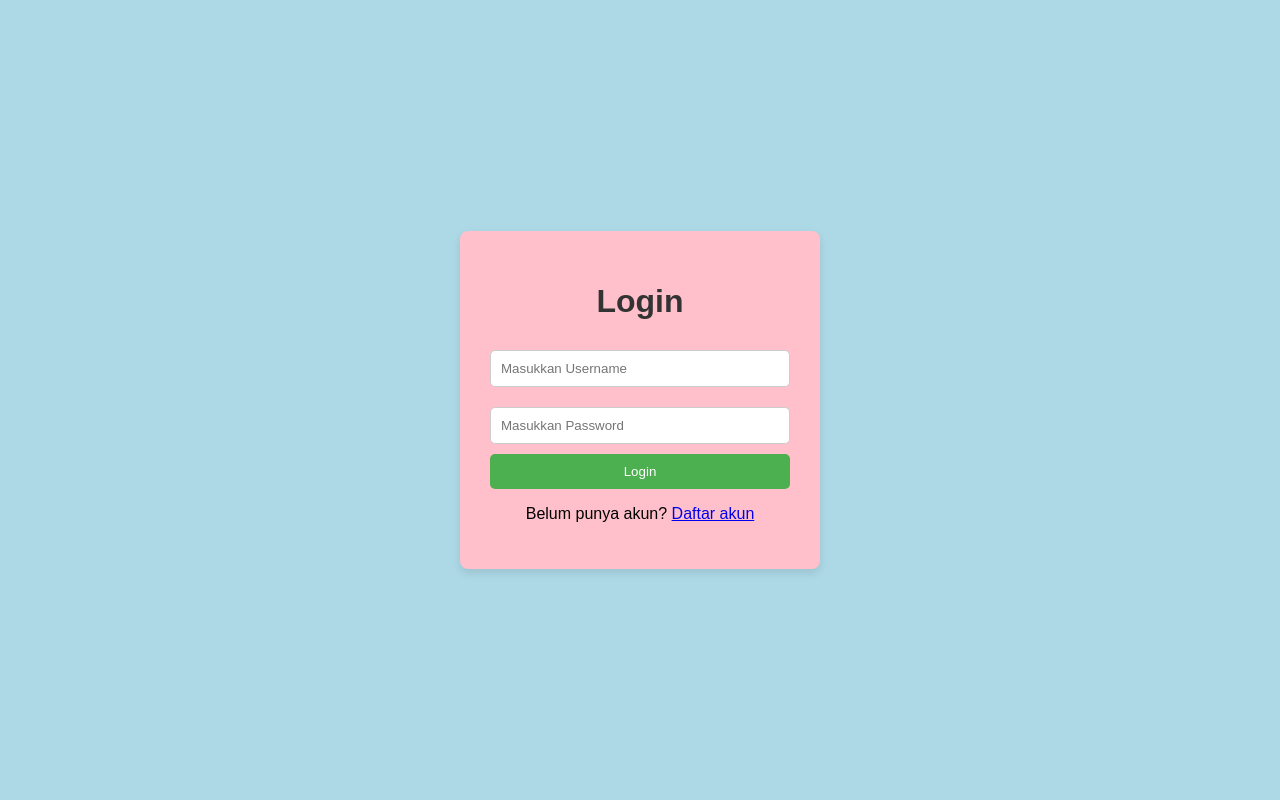
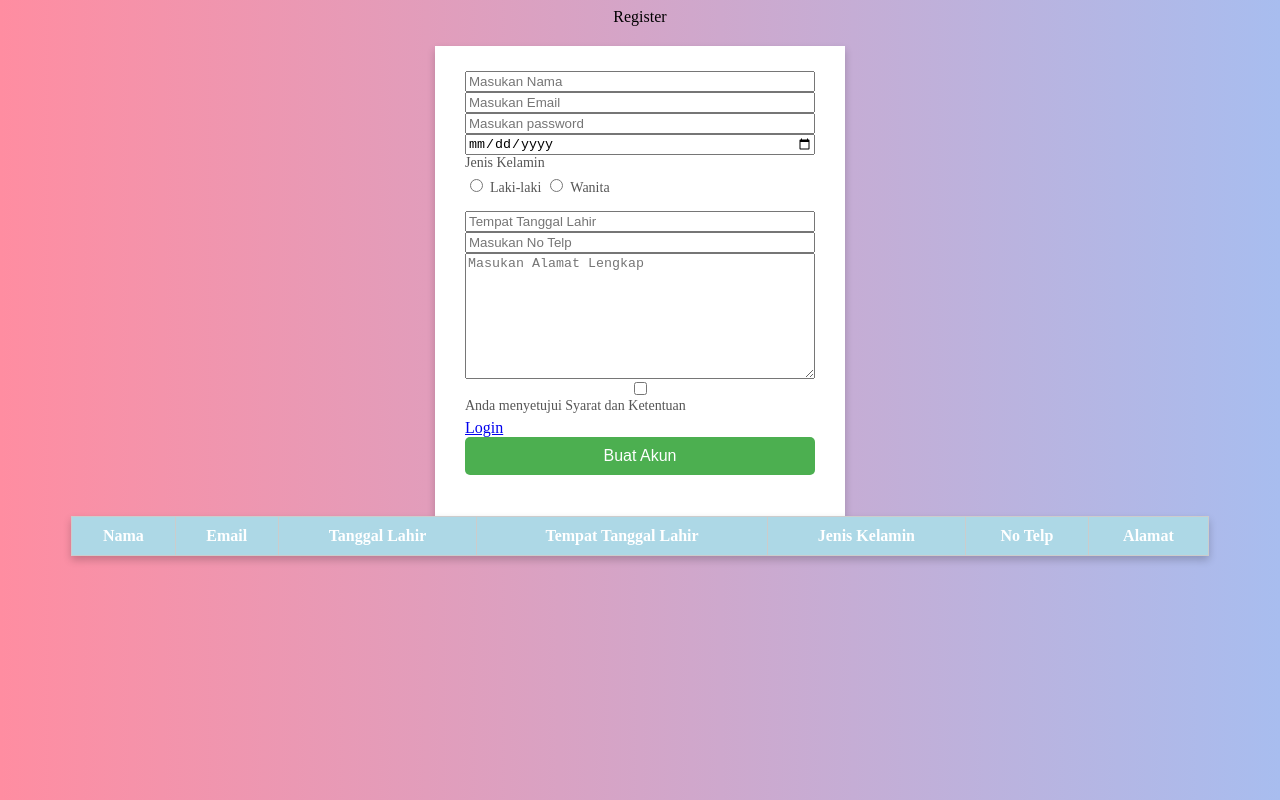
Before and after one commit to asya1708/Tasya_Shaffiyah_28_Juli, a plain HTML site: page index.html in a window 1280 px wide. Drawn offline with Linux system fonts and the light colour scheme.

Commit message:
Add files via upload

```diff
--- a/index.html
+++ b/index.html
@@ -1,68 +1,57 @@
-<!DOCTYPE html>
-<html lang="id">
-<head>
-  <title>Login</title>
-  <style>
-    body {
-      font-family: Arial, sans-serif;
-      background-color: #ADD8E6;
-      margin: 0;
-      padding: 0;
-      display: flex;
-      justify-content: center;
-      align-items: center;
-      height: 100vh;
-    }
+<html>
+  <head>
+    <tittle>Register</tittle>
+    <link rel="stylesheet" href="styles.css"/>
+  </head>
+  <body>
+    <div class="form-container">
+      <form id="registerform">
+             <input type="text" id="nama" placeholder="Masukan Nama"
+             required/>
+             <input type="email" id="email" placeholder="Masukan Email"
+             required/>
+             <input type="password" id="password" placeholder="Masukan password"
+             required/>
+             <input type="date" id="tanggal" placeholder="Tanggal Lahir"
+             required/>
 
-    .login-container {
-      background-color: pink;
-      padding: 30px;
-      border-radius: 8px;
-      box-shadow: 0 4px 8px rgba(0, 0, 0, 0.1);
-      width: 300px;
-      text-align: center;
-    }
+             <label>Jenis Kelamin</label>
+             <div class="radio-group">
+               <input type="radio" name="gender" id="Laki-laki" value="Laki-laki" required/>
+               <label for="Laki-laki">Laki-laki</label>
+               <input type="radio" name="gender" id="wanita" value="wanita"/>
+               <label for="Wanita">Wanita</label>
+             </div>
 
-    h1 {
-      color: #333;
-      margin-bottom: 20px;
-    }
+             <input type="text" id="tempat" placeholder="Tempat Tanggal Lahir" required/>
+             <input type="number" id="no_telp" placeholder="Masukan No Telp" required/>
+             <textarea id="alamat" rows="8" cols="40" placeholder="Masukan Alamat Lengkap" required></textarea>
 
-    input {
-      width: 100%;
-      padding: 10px;
-      margin: 10px 0;
-      border-radius: 5px;
-      border: 1px solid #ccc;
-      box-sizing: border-box;
-    }
+             <input type="checkbox" id="setuju" />
+             <label for="setuju">Anda menyetujui Syarat dan Ketentuan</label>
 
-    button {
-      width: 100%;
-      padding: 10px;
-      background-color: #4CAF50;
-      color: white;
-      border: none;
-      border-radius: 5px;
-      cursor: pointer;
-    }
 
-    button:hover {
-      background-color: #45a049;
-    }
-  </style>
-</head>
-<body>
+             <a href="Login.html">Login</a>
+             <button type="submit">Buat Akun</button>
 
-  <div class="login-container">
-    <h1>Login</h1>
-    <form>
-      <input type="text" placeholder="Masukkan Username" required />
-      <input type="password" placeholder="Masukkan Password" required />
-      <button type="submit">Login</button>
-      <p>Belum punya akun? <a href="#">Daftar akun</a></p>
-    </form>
-  </div>
+      </form>
+    </div>
+    <table id="dataTable" border="0"
+    <thead>
+      <tr>
+        <th>Nama</th>
+        <th>Email</th>
+        <th>Tanggal Lahir</th>
+        <th>Tempat Tanggal Lahir</th>
+        <th>Jenis Kelamin</th>
+        <th> No Telp</th>
+        <th>Alamat</th>
+      </tr>
+    </thead>
+    <tbody>
 
-</body>
+    </tbody>
+    <script src="script.js"></script>
+    </table>
+  </body>
 </html>
--- /dev/null
+++ b/script.js
@@ -0,0 +1,42 @@
+document.getElementById("registerForm").addEventListener("submit", function(e)
+{ e.preventDefault();
+
+  const nama = document.getElementById("nama").value;
+  const email = document.getElementById("email").value;
+  const password = document.getElementById("password").value;
+  const tanggal = document.getElementById("tanggal").value;
+  const tempat = document.getElementById("tempat").value;
+  const no_telp = document.getElementById("no_telp").value;
+  const alamat = document.getElementById("alamat").value;
+  const gender = document.querySelector('input[name="gender"]:checked').checked;
+  const setuju = document.getElementById("setuju").value;
+
+
+  const user = {
+    nama: nama,
+    email: email,
+    password: password,
+    tanggal: tanggal,
+    tempat: tempat,
+    gender: gender,
+    no_telp: no_telp,
+    alamat: alamat
+  };
+
+  localStorage.setItem(email, JSON.stringify(user));
+  alert("Sukses Daftar")
+
+  const tableBody = document.getElementById("dataTable").getElementsByTagName("tbody")[0];
+  const newRow = tableBody.insertRow();
+
+  newRow.insertCell(0).textContent = nama;
+  newRow.insertCell(1).textContent = email;
+  newRow.insertCell(2).textContent = tanggal;
+  newRow.insertCell(3).textContent = tempat;
+  newRow.insertCell(4).textContent = gender;
+  newRow.insertCell(5).textContent = no_telp;
+  newRow.insertCell(6).textContent = alamat;
+
+  document.getElementById("registerForm").reset();
+
+});
--- /dev/null
+++ b/styles.css
@@ -0,0 +1,82 @@
+body {
+  font-family: Times_New_Roman;
+  background: linear-gradient(to right, #FF8DA1, #A8BDEF);
+  display: flex;
+  flex-direction: column;
+  align-items: center;
+}
+h1{
+  text-align: center;
+  margin-top: 30px;
+  color: #333;
+}
+.form-container{
+  background: white;
+  padding: 25px 30px;
+  margin-top: 20px;
+  width: 350px;
+  box-shadow: 0px 4px 8px rgba(0, 0, 0,0.2);
+}
+form{
+  display: flex;
+  flex-direction: column;
+}
+input[type="text"]
+input[type="email"]
+input[type="password"]
+input[type="date"]
+input[type="textarea"]
+input[type="number"] {
+  margin-bottom: 15px;
+  padding: 10px;
+  border: 1px solid #ccc;
+  border-radius: 5px;
+  font-size: 14px;
+}
+label{
+  font-size: 14px;
+  margin-bottom: 5px;
+  color: #555;
+}
+.radio-group,
+.checbox-group {
+  margin-bottom: 15px;
+}
+.radio-group-input{
+  margin-right: 5px;
+}
+.checkbox-group input{
+  margin-right: 8px;
+}
+button{
+  background-color: #4caf50;
+  color: white;
+  padding: 10px;
+  border: none;
+  border-radius: 5px;
+  cursor:  pointer;
+  font-size: 16px;
+  transition: background-color 0.3s ease;
+}
+button:hover{
+  background-color: #45a049;
+}
+
+table {
+  width: 90%;
+  border-collapse: collapse;
+  background-color: #800080;
+  box-shadow: 0px 4px 8px rgba(0,0,0, 0.2);
+}
+th,td {
+  border: 1px solid #ccc;
+  padding: 10px;
+  text-align: center;
+}
+th {
+  background-color: #ADD8E6;
+  color: white;
+}
+tr:nth-child(even){
+  background-color: #FFC0CB;
+}
```
Also changed, not shown: login.html (added, +20 -0 lines), login.js (added, +17 -0 lines).
